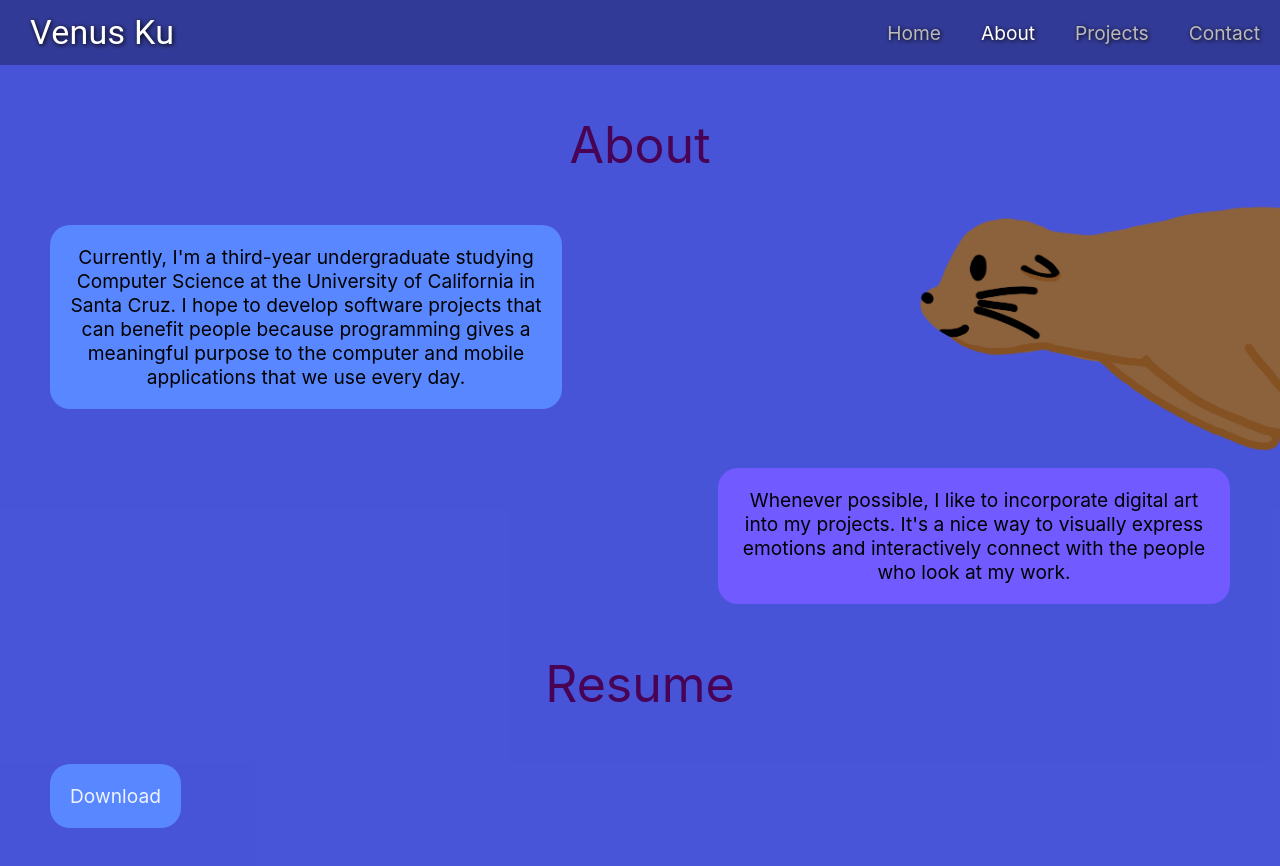
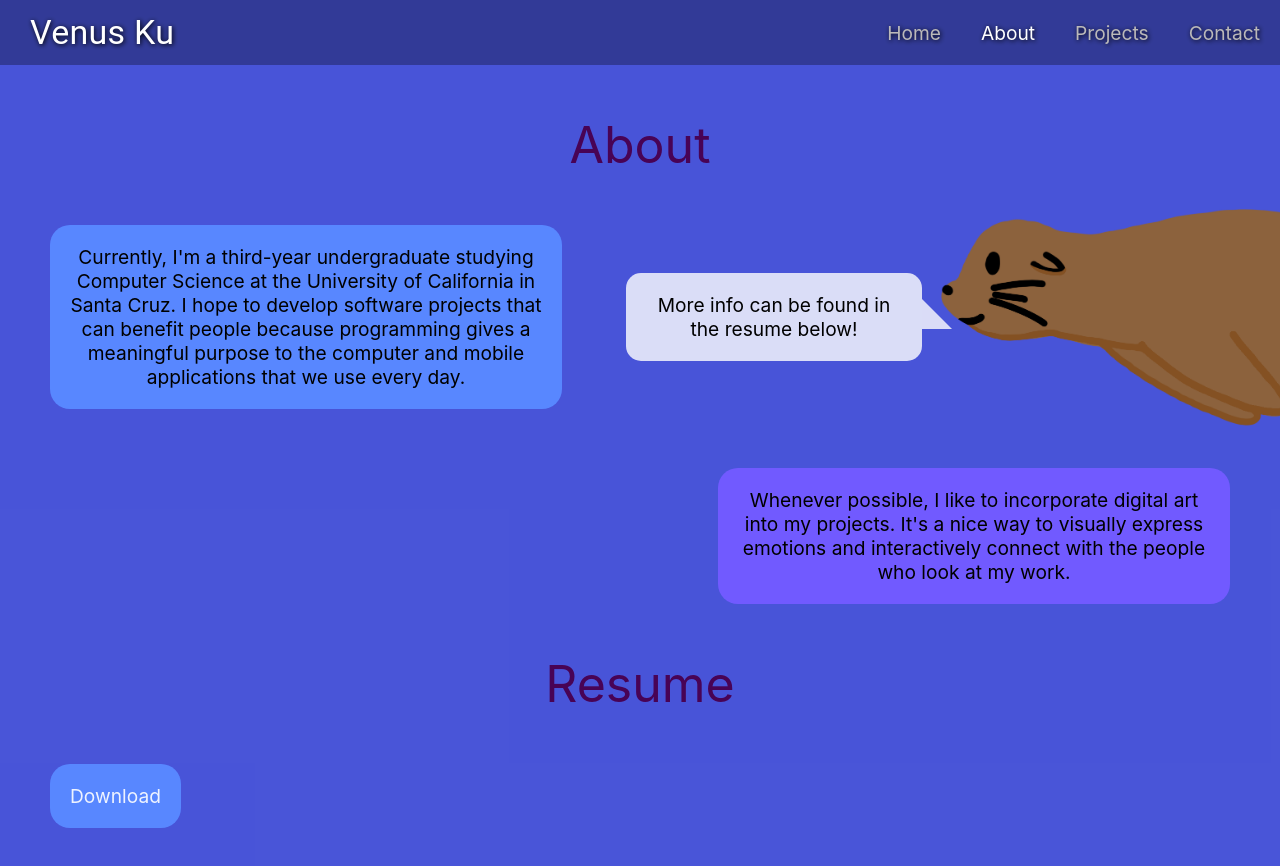
Before and after one commit to venuswku/venuswku.github.io, a React (Create React App) app: page /about in a window 1280 px wide. Shown: the top 866 px of the page. Built offline with nearby package versions, Linux system fonts and the light colour scheme.

Commit message:
added speech bubble for sea lion on about page

```diff
--- a/src/Pages/About.css
+++ b/src/Pages/About.css
@@ -3,14 +3,6 @@
     background: rgba(49, 49, 218, 0.65);
     position: relative;
     overflow: hidden;
-}
-
-.sea-lion {
-    width: 45%;
-    transform: scaleX(-1);
-    position: absolute;
-    z-index: 0;
-    margin-left: 68%;
 }
 
 .heading {
@@ -21,9 +13,75 @@
     align-items: center;
 }
 
-.about-section {
-    font-size: larger;
-    color: rgba(255, 255, 255, 0.9);
+.about-me {
+    display: flex;
+    flex-direction: row;
+    align-items: center;
+    margin-bottom: 5%;
+}
+.sea-lion-speech {
+    display: flex;
+    flex-direction: row;
+    align-items: center;
+    margin-left: 45%;
+    position: absolute;
+    width: 100%;
+}
+.speech-bubble {
+    background: rgba(255, 255, 255, 0.8);
+    display: inline-block;
+    border-radius: 15px;
+    padding: 20px;
+    text-align: center;
+    /* transform: scale(0); */
+    animation-fill-mode: forwards;
+    position: relative;
+}
+.speech-bubble::before {
+    content: "";
+    display: block;
+    width: 0;
+    border-style: solid;
+    border-width: 15px;
+    border-color: transparent transparent rgba(255, 255, 255, 0.8) rgba(255, 255, 255, 0.8);
+    /* transform: rotate(10deg); */
+    /* following 3 lines of code positions pointy part of speech bubble */
+    position: absolute;
+    top: 30%;
+    left: 100%;
+}
+.about-bubble {
+    width: 20%;
+    z-index: 0;
+}
+.sea-lion {
+    width: 40%;
+    height: 40%;
+    transform: scaleX(-1);
+    margin-left: 1.5%;
+    z-index: 1;
+}
+
+.blue-section {
+    background: #5887FF;
+    width: 40%;
+    /* display: inline-block; */
+    padding: 20px;
+    border-radius: 20px;
+    text-align: center;
+}
+
+.purple-section {
+    background: #715AFF;
+    width: 40%;
+    /* display: inline-block; */
+    padding: 20px;
+    border-radius: 20px;
+    text-align: center;
+    margin-left: auto;
+    margin-right: 0;
+    position: relative;
+    z-index: 2;
 }
 
 .resume-content {
@@ -46,26 +104,3 @@
 .download:active {
     box-shadow: 1px 1px 5px #000000;
 }
-
-.blue-section {
-    background: #5887FF;
-    width: 40%;
-    /* display: inline-block; */
-    padding: 20px;
-    border-radius: 20px;
-    text-align: center;
-    margin-bottom: 5%;
-}
-
-.purple-section {
-    background: #715AFF;
-    width: 40%;
-    /* display: inline-block; */
-    padding: 20px;
-    border-radius: 20px;
-    text-align: center;
-    margin-left: auto;
-    margin-right: 0;
-    position: relative;
-    z-index: 1;
-}
--- a/src/Pages/About.js
+++ b/src/Pages/About.js
@@ -5,12 +5,17 @@ import { ReactComponent as SeaLionBody } from '../Assets/SeaLionBody.svg';
 function About() {
     return (
         <div className="about">
-            <SeaLionBody className="sea-lion" />
             <p className="heading">About</p>
-            <div className="blue-section">
-                Currently, I'm a third-year undergraduate studying Computer Science at the University of California in Santa Cruz.
-                I hope to develop software projects that can benefit people
-                because programming gives a meaningful purpose to the computer and mobile applications that we use every day.
+            <div className="about-me">
+                <div className="sea-lion-speech">
+                    <div className="speech-bubble about-bubble">More info can be found in the resume below!</div>
+                    <SeaLionBody className="sea-lion" />
+                </div>
+                <div className="blue-section">
+                    Currently, I'm a third-year undergraduate studying Computer Science at the University of California in Santa Cruz.
+                    I hope to develop software projects that can benefit people
+                    because programming gives a meaningful purpose to the computer and mobile applications that we use every day.
+                </div>
             </div>
             <div className="purple-section">
                 Whenever possible, I like to incorporate digital art into my projects.
--- a/src/Pages/Home.js
+++ b/src/Pages/Home.js
@@ -1,7 +1,7 @@
 import React from 'react';
 import './Home.css';
 import { makeStyles } from '@material-ui/core/styles';
-import { SentimentSatisfiedRounded } from '@material-ui/icons';
+import SentimentVerySatisfiedRoundedIcon from '@material-ui/icons/SentimentVerySatisfiedRounded';
 import { NavLink } from 'react-router-dom';
 import { ReactComponent as SeaLionBody } from '../Assets/SeaLionBody.svg';
 import { ReactComponent as SeaLionTail } from '../Assets/SeaLionTail.svg';
@@ -12,7 +12,7 @@ import { ReactComponent as OctopusRightTentacle } from '../Assets/OctopusRightTe
 
 const useStyles = makeStyles((theme) => ({
     smileIcon: {
-        color: '#55C1FF',
+        // color: '#55C1FF',
         fontSize: 50,
     },
 }));
@@ -26,7 +26,7 @@ const Home = () => {
             <div className="cloud cloud1"></div>
             <div className="cloud cloud2"></div>
             <div className="cloud cloud3"></div>
-            <div className="home-heading">Welcome!<SentimentSatisfiedRounded className={classes.smileIcon}/></div>
+            <div className="home-heading">Welcome!<SentimentVerySatisfiedRoundedIcon className={classes.smileIcon}/></div>
             <div className="intro">
                 <p className="intro-content">Hello, I'm Venus! I have a passion for combining creativity and programming to create engaging projects that are beneficial for people.</p>
             </div>
@@ -46,7 +46,6 @@ const Home = () => {
                         <OctopusBody className="animal octopus-body" />
                         <div className="section-name projects-name">Projects</div>
                         <p className="section-description">Brief descriptions, source code, and demos of my projects. Some of my digital art is included.</p>
-
                     </NavLink>
                     <NavLink exact to="/contact" className="website-section contact-section">
                         <Starfish className="animal starfish" />
```
